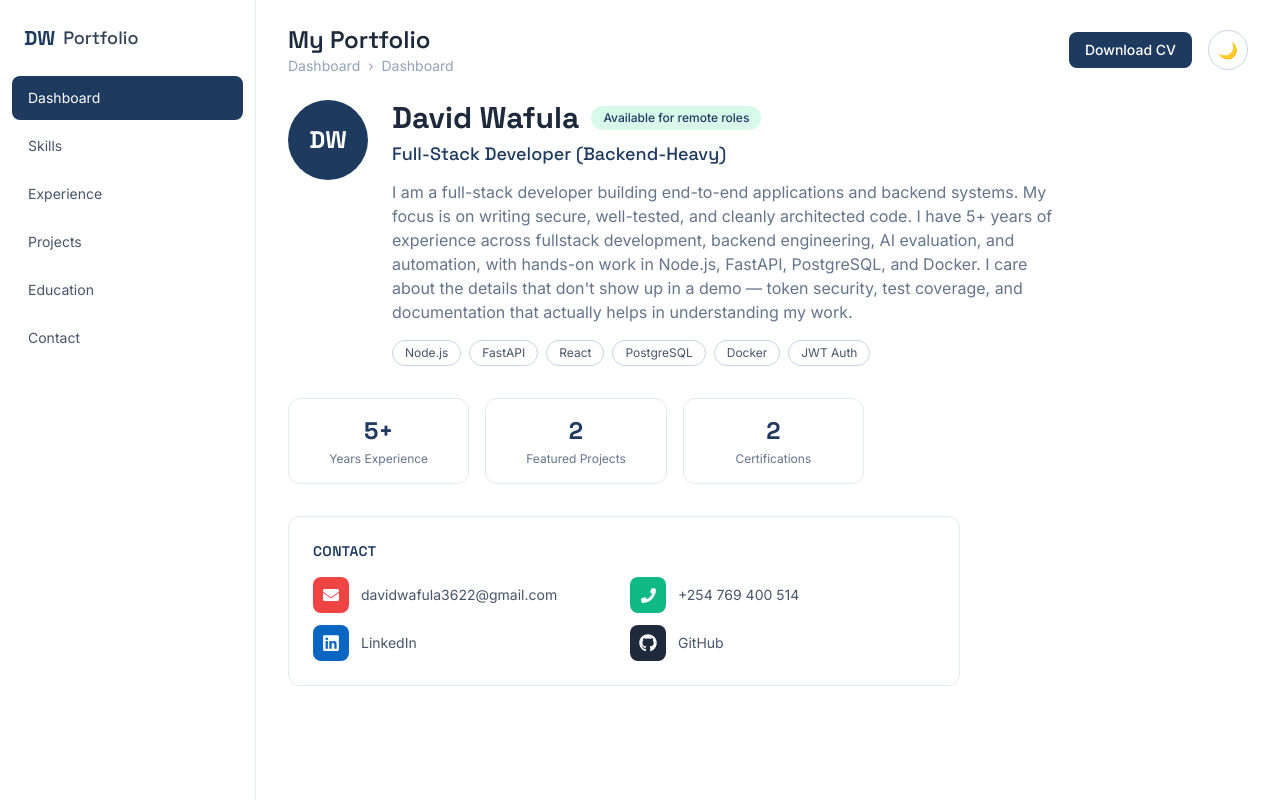
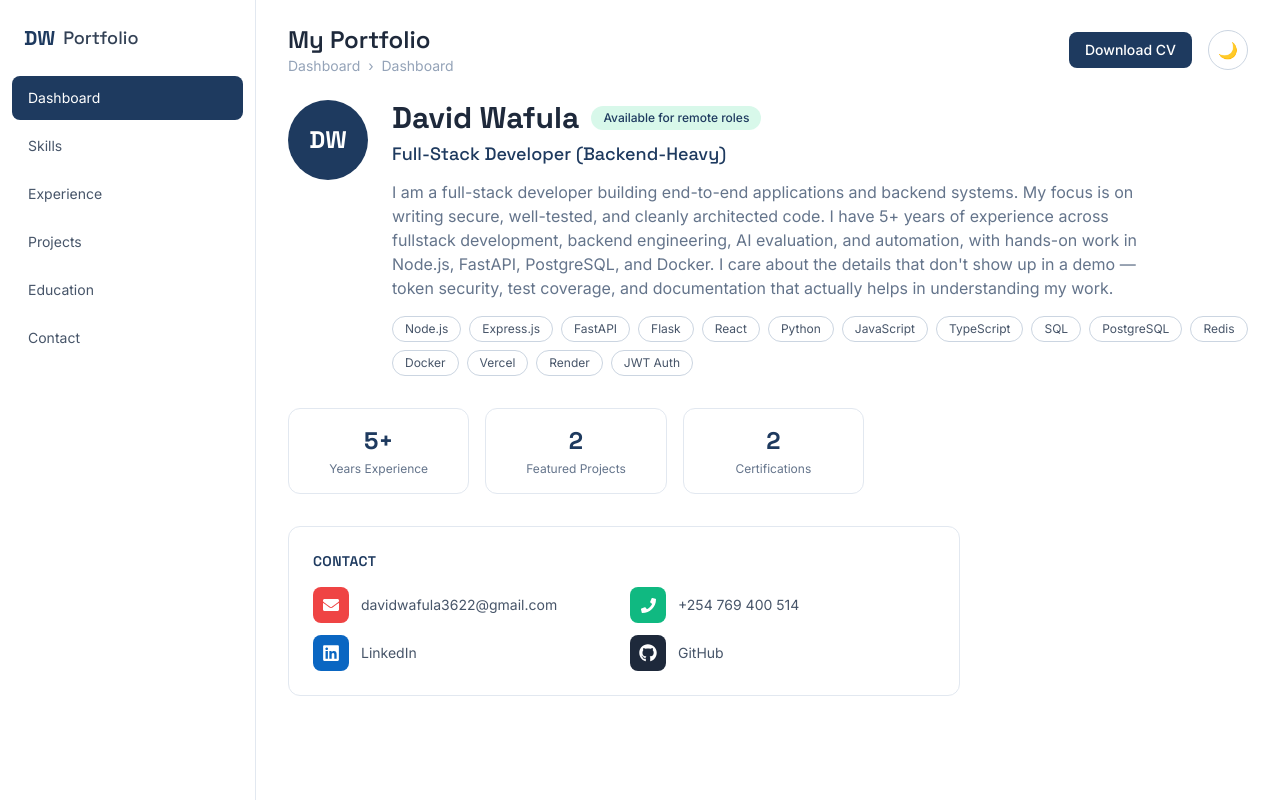
Before and after one commit to davidtiger3622/portfolio, a React (Vite) app: page / in a window 1280 px wide. Built offline with nearby package versions, Linux system fonts and the light colour scheme.

Commit message:
content: widen bio text and expand skill badges

```diff
--- a/src/components/sections/Dashboard.jsx
+++ b/src/components/sections/Dashboard.jsx
@@ -20,7 +20,7 @@ const Dashboard = ({ onNavigate }) => {
             </span>
           </div>
           <p className="font-display text-lg text-navy dark:text-mint mt-1">{profile.title}</p>
-          <p className="font-body text-slate-500 dark:text-slate-400 mt-3 max-w-2xl">
+          <p className="font-body text-slate-500 dark:text-slate-400 mt-3 max-w-3xl">
             {profile.bio}
           </p>
 
--- a/src/data/profile.js
+++ b/src/data/profile.js
@@ -2,7 +2,12 @@ export const profile = {
     name: 'David Wafula',
     title: 'Full-Stack Developer (Backend-Heavy)',
     availability: 'Available for remote roles',
-    bio: "I am a full-stack developer building end-to-end applications and backend systems. My focus is on writing secure, well-tested, and cleanly architected code. I have 5+ years of experience across fullstack development, backend engineering, AI evaluation, and automation, with hands-on work in Node.js, FastAPI, PostgreSQL, and Docker. I care about the details that don't show up in a demo — token security, test coverage, and documentation that actually helps in understanding my work.",    badges: ['Node.js', 'FastAPI', 'React', 'PostgreSQL', 'Docker', 'JWT Auth'],
+    bio: "I am a full-stack developer building end-to-end applications and backend systems. My focus is on writing secure, well-tested, and cleanly architected code. I have 5+ years of experience across fullstack development, backend engineering, AI evaluation, and automation, with hands-on work in Node.js, FastAPI, PostgreSQL, and Docker. I care about the details that don't show up in a demo — token security, test coverage, and documentation that actually helps in understanding my work.",
+    badges: [
+      'Node.js', 'Express.js', 'FastAPI', 'Flask', 'React',
+      'Python', 'JavaScript', 'TypeScript', 'SQL', 'PostgreSQL',
+      'Redis', 'Docker', 'Vercel', 'Render', 'JWT Auth',
+    ],
     stats: [
         { label: 'Years Experience', value: '5+' },
         { label: 'Featured Projects', value: '2' },
```
